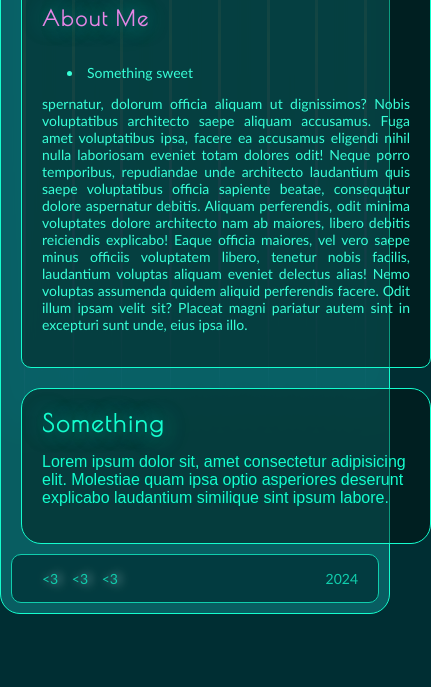
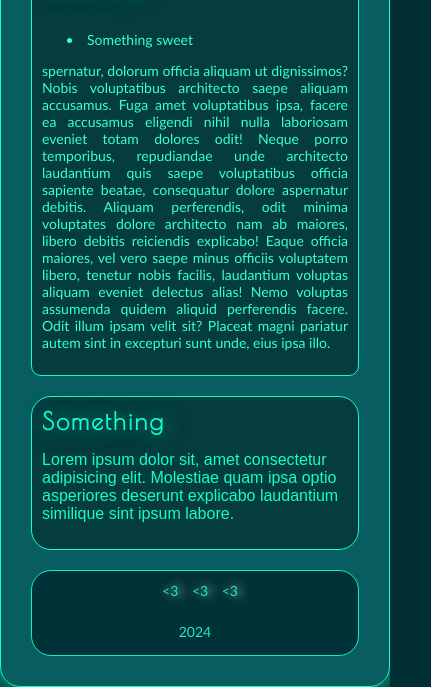
Before and after one commit to Kharmaa/MySite, a plain HTML site: page index.html in a window 390 px wide. Shown: the part 334-1021 px from the top of the page, 431 px wide, since content can reach past the window. Before the commit the page ends 948 px from the top, so only its background shows below. Drawn offline with nearby package versions, Linux system fonts and the light colour scheme.

Commit message:
Update tyyli.css

```diff
--- a/tyyli.css
+++ b/tyyli.css
@@ -66,6 +66,7 @@ h1, h2 {
 
 .content {
     background: rgba(9, 99, 102, 0.9);
+    margin-top: 5%;
     padding: 20px;
     max-width: 900px;
     border-radius: 20px;
@@ -83,8 +84,8 @@ h1, h2 {
     color: #14FDCE;
     text-align: center;
     padding: 15px 0;
-    margin-top: 1px;
-    border-radius: 10px;
+    margin-top: 5px;
+    border-radius: 20px;
     border: 1px solid #14FDCE;
 }
 
@@ -220,23 +221,6 @@ h1, h2 {
     }
 }
 
-@media screen and (max-width: 768px) {
-    .columns {
-        flex-direction: column;
-    }
-    .teksti, .info-box {
-        width: 100%;
-    }
-
-}
-
-@media screen and (max-width: 500px) {
-    .content {
-        width: 100%;
-        box-shadow: none;
-        padding: 10px;
-    }
-}
 
 
 ::-webkit-scrollbar {
@@ -260,13 +244,14 @@ footer {
     justify-content: space-between;
     align-items: center;
     background: #002E33;
-    opacity: 70%;
+    opacity: 0.9;
     color: #14FDCE;
     padding: 1px 20px;
-    border-radius: 10px;
+    border-radius: 20px;
     border: 1px solid #14FDCE;
     font-family: Calibri;
     font-size: 14px;
+    margin: 10px;
 }
 
 .footerlinkit {
@@ -292,3 +277,49 @@ h3 {
     padding: 0;
     text-shadow: 0 0 20px rgba(20, 253, 206, 0.5), 0 0 40px rgba(20, 253, 206, 0.3), 0 0 60px rgba(20, 253, 206, 0.2);
 }
+
+
+@media screen and (max-width: 768px) {
+
+    .lines {
+        display: none;
+    }
+
+
+    .columns {
+        flex-direction: column;
+    }
+
+
+    .header {
+        width: 100%;
+        margin: 10px auto;
+        padding: 10px;
+        box-sizing: border-box;
+    }
+
+
+
+    .teksti, .info-box {
+        width: calc(100% - 20px);
+        margin: 10px auto;
+        padding: 10px;
+        box-sizing: border-box;
+    }
+
+
+    footer {
+        flex-direction: column;
+        align-items: center;
+    }
+
+    .footerlinkit {
+        margin: 10px 0;
+    }
+}
+
+@media screen and (min-width: 769px) {
+    ::-webkit-scrollbar {
+        width: 11px;
+    }
+}
```
